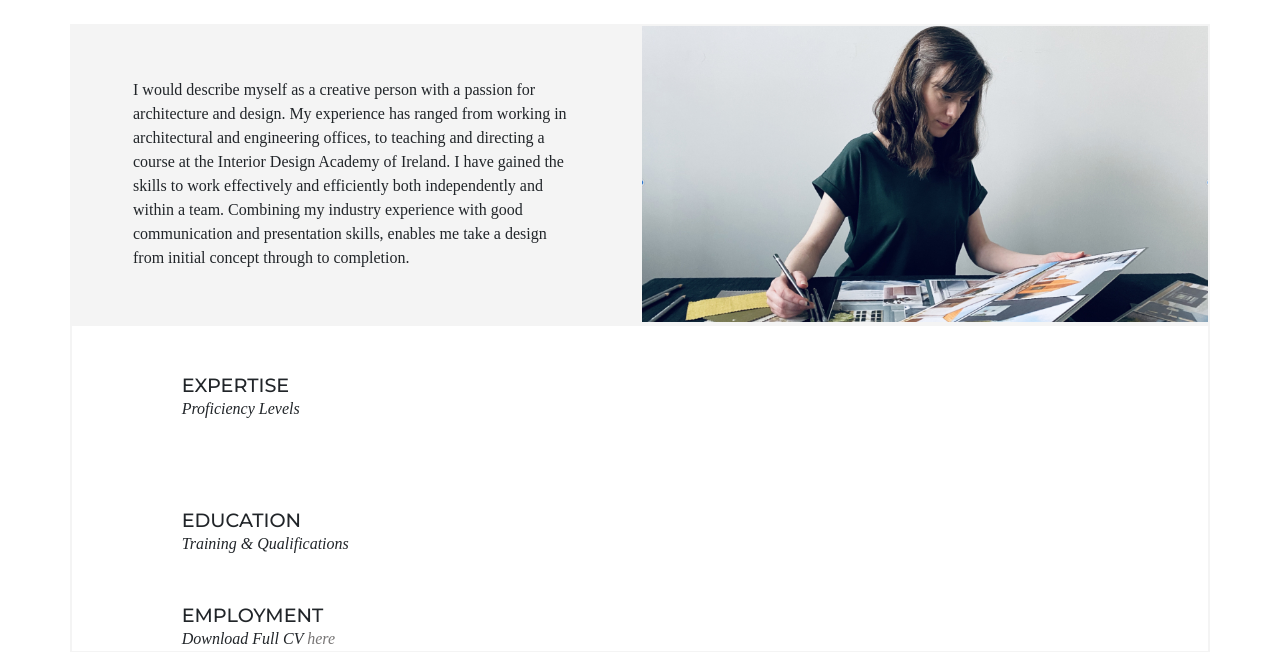
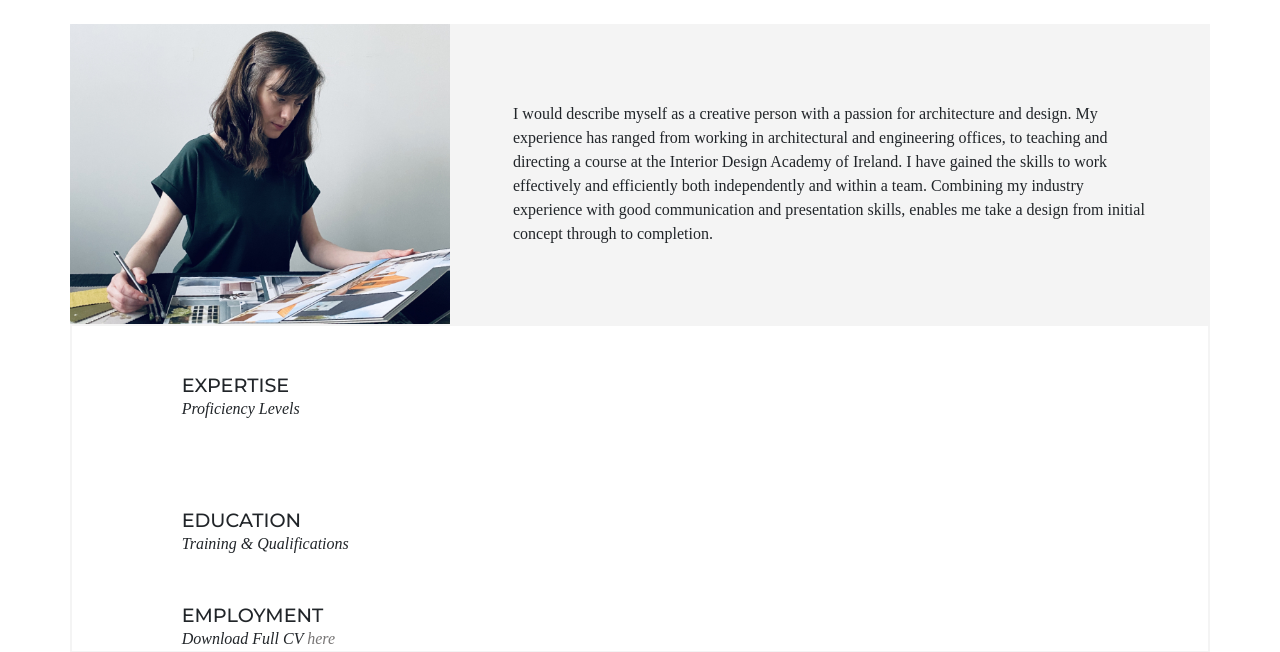
Before and after one commit to coderbeez/interior-architect, a Django app: page /about/ in a window 1280 px wide. Shown: the part 133-785 px from the top of the page. Run offline with Django 3.2, Linux system fonts and the light colour scheme; data that the repository does not hold is empty; some libraries are stand-ins or nearby versions; some web fonts are replaced.

Commit message:
Change order and col sizes in header

```diff
--- a/iaproject/cv/templates/cv/about.html
+++ b/iaproject/cv/templates/cv/about.html
@@ -3,12 +3,12 @@
 {% block content %}
 
 <header class="row mt-3" data-page="{{ title }}">
-    <div class="col-12 order-2 order-md-1 col-md-6 col-lg-6 bg-color--stone d-flex">
+    <div class="col-12 order-2 col-md-6 col-lg-8 bg-color--stone d-flex">
         <p class="align-self-center m-3 m-md-4 m-lg-5">
             I would describe myself as a creative person with a passion for architecture and design. My experience has ranged from working in architectural and engineering offices, to teaching and directing a course at the Interior Design Academy of Ireland. I have gained the skills to work effectively and efficiently both independently and within a team. Combining my industry experience with good communication and presentation skills, enables me take a design from initial concept through to completion.
         </p>
     </div>
-    <div class="col-12 order-1 order-md-2 col-md-6 col-lg-6 p-0 bg-img--work border-color--stone">
+    <div class="col-12 order-1 col-md-6 col-lg-4 p-0 bg-img--work">
     </div>
 </header>
 
```
